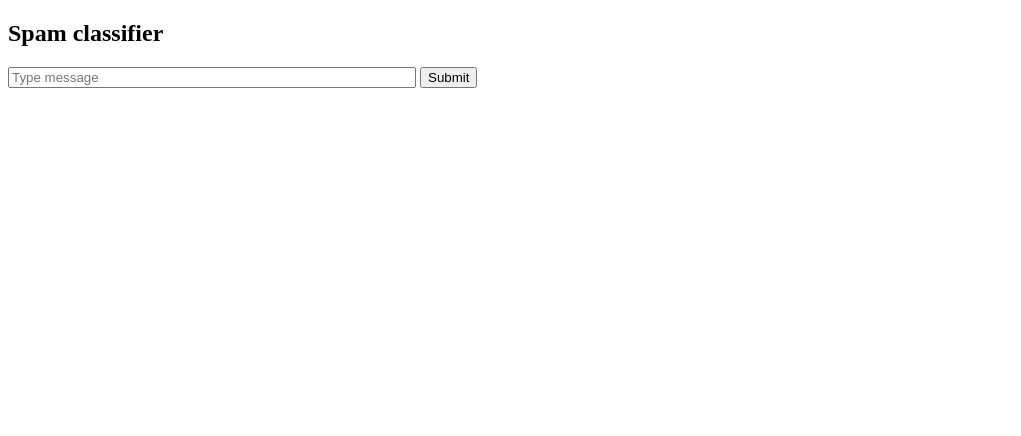
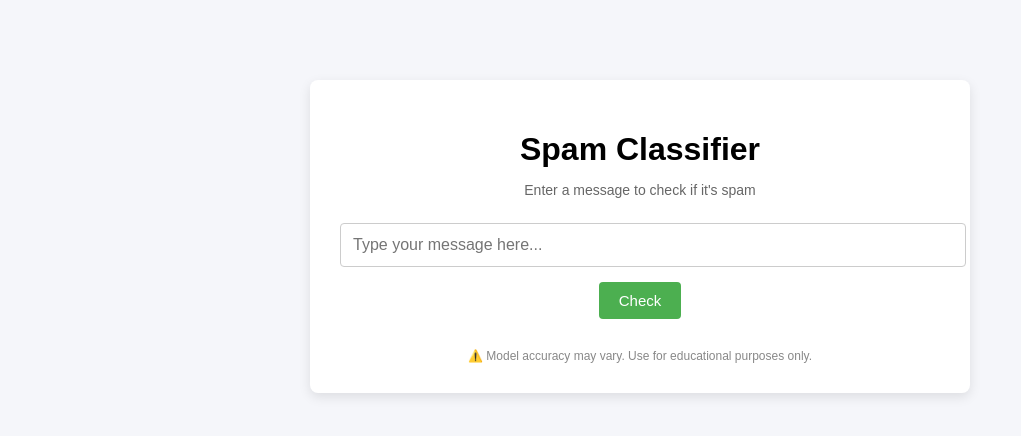
Before and after one commit to Yash-Birje/sigma_by_harry, a Flask app: page / in a window 1280 px wide. Shown: the top 436 px of the page, without its empty margins (0-1021 px from the left). Run offline with Flask 3, Linux system fonts and the light colour scheme; parts of the project's set-up code (start-up, migrations or seed data) failed here and were passed over.

Commit message:
spam or ham checker site

```diff
--- /dev/null
+++ b/backend/flask/app1/requirements.txt
@@ -0,0 +1,6 @@
+pandas
+spacy
+scikit-learn==1.6.1
+imblearn
+joblib
+flask
--- a/backend/flask/app1/templates/index.html
+++ b/backend/flask/app1/templates/index.html
@@ -1,21 +1,117 @@
 <!doctype html>
-<html>
+<html lang="en">
 <head>
-        <title>Spam Classifier(not working coz imbalanced data)</title>
+  <meta charset="utf-8">
+  <title>Spam Classifier</title>
+  <style>
+    body {
+      font-family: Arial, Helvetica, sans-serif;
+      background: #f5f6fa;
+      margin: 0;
+      padding: 0;
+    }
+
+    .container {
+      max-width: 600px;
+      margin: 80px auto;
+      background: white;
+      padding: 30px;
+      border-radius: 8px;
+      box-shadow: 0 4px 12px rgba(0,0,0,0.1);
+      text-align: center;
+    }
+
+    h1 {
+      margin-bottom: 10px;
+    }
+
+    p.subtitle {
+      color: #666;
+      margin-bottom: 25px;
+      font-size: 14px;
+    }
+
+    input[type="text"] {
+      width: 100%;
+      padding: 12px;
+      font-size: 16px;
+      border-radius: 4px;
+      border: 1px solid #ccc;
+      margin-bottom: 15px;
+    }
+
+    button {
+      padding: 10px 20px;
+      font-size: 15px;
+      background: #4CAF50;
+      color: white;
+      border: none;
+      border-radius: 4px;
+      cursor: pointer;
+    }
+
+    button:hover {
+      background: #43a047;
+    }
+
+    .result {
+      margin-top: 25px;
+      padding: 15px;
+      border-radius: 4px;
+      background: #f1f1f1;
+      text-align: left;
+    }
+
+    .spam {
+      color: #c62828;
+      font-weight: bold;
+    }
+
+    .ham {
+      color: #2e7d32;
+      font-weight: bold;
+    }
+
+    footer {
+      margin-top: 30px;
+      font-size: 12px;
+      color: #888;
+    }
+  </style>
 </head>
+
 <body>
-    <h2>Spam classifier</h2>
+  <div class="container">
+    <h1>Spam Classifier</h1>
+    <p class="subtitle">Enter a message to check if it's spam</p>
+
     <form method="POST">
-      <input type="text" name="message" placeholder="Type message" style="width:400px;">
-      <button type="submit">Submit</button>
+      <input type="text" name="message" placeholder="Type your message here..." required>
+      <button type="submit">Check</button>
     </form>
 
     {% if result is not none %}
-      <h3>Result: {{ result }}</h3>
+      <div class="result">
+        <p>
+          Result:
+          {% if result|lower == 'spam' %}
+            <span class="spam">{{ result }}</span>
+          {% else %}
+            <span class="ham">{{ result }}</span>
+          {% endif %}
+        </p>
+
         {% if confidence %}
           <p>Confidence: {{ '%.2f'|format(confidence) }}</p>
         {% endif %}
-      <p>Input: {{ input_text }}</p>
+
+        <p><strong>Input:</strong> {{ input_text }}</p>
+      </div>
     {% endif %}
+
+    <footer>
+      ⚠️ Model accuracy may vary. Use for educational purposes only.
+    </footer>
+  </div>
 </body>
 </html>
```
Also changed, not shown: backend/flask/app1/model.py (+5 -2 lines), 3 other files. Lines whose indentation alone changed are shown as unchanged.
